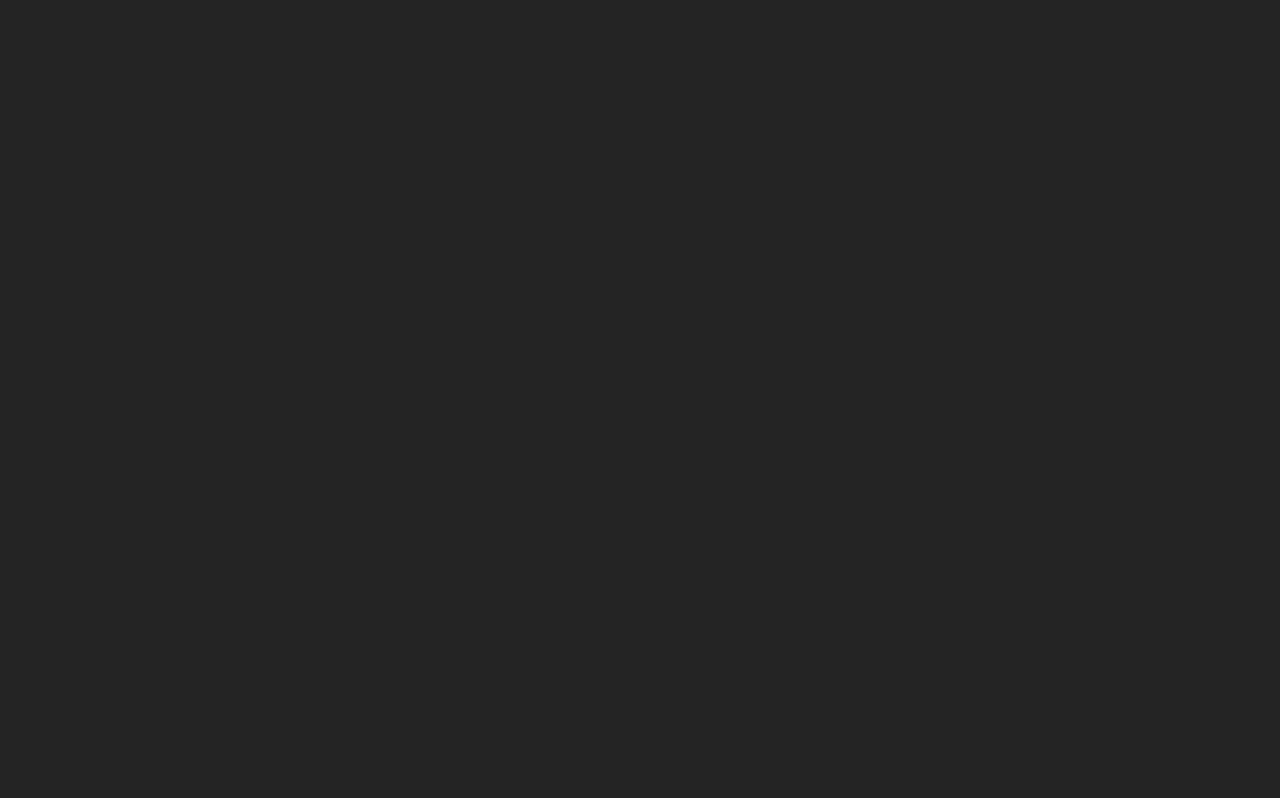
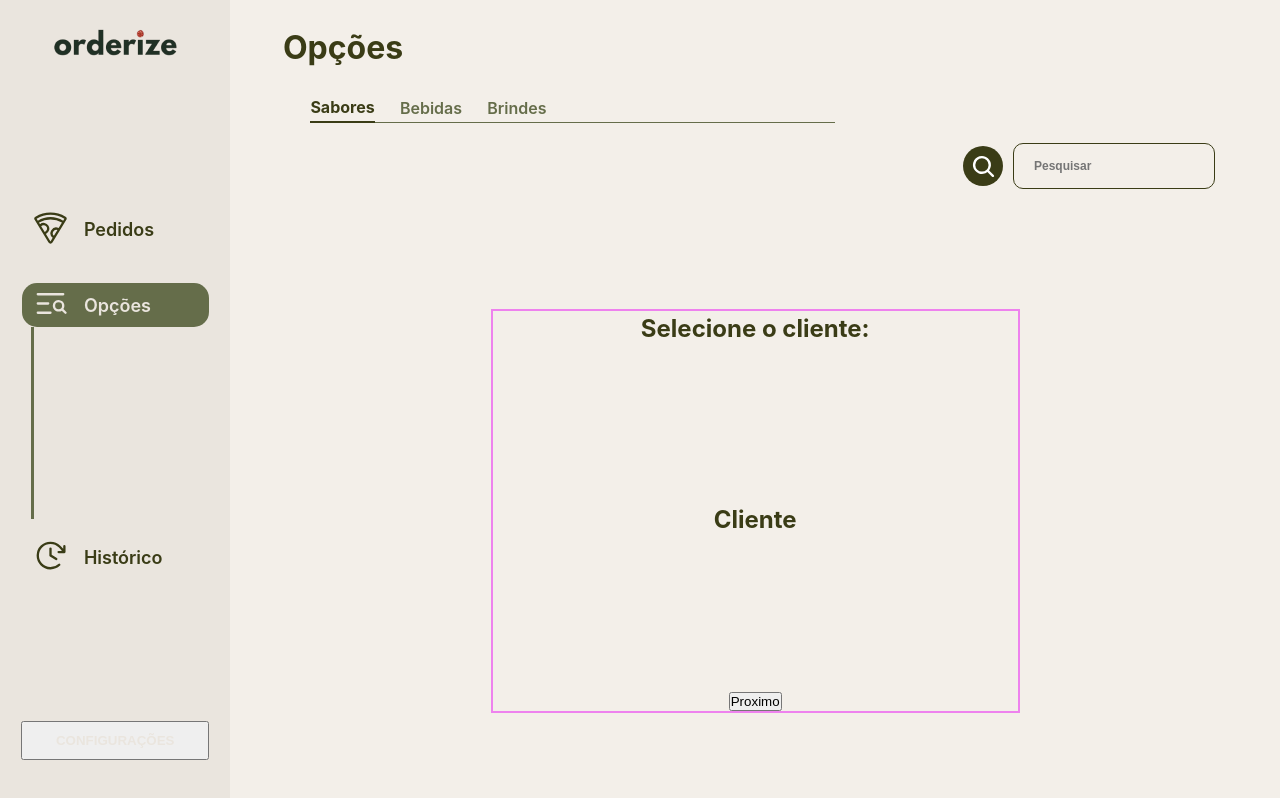
Before and after one commit to Orderize/site, a React (Vite) app: page /sabores in a window 1280 px wide. Before the commit this address had no page. Built offline with nearby package versions, Linux system fonts and the light colour scheme.

Commit message:
[FEAT] Uploading Flavor and Order page in progress

```diff
--- a/src/App.jsx
+++ b/src/App.jsx
@@ -2,6 +2,7 @@ import React, { StrictMode } from 'react'
 import { Route, Routes, BrowserRouter } from 'react-router-dom'
 import { createRoot } from 'react-dom/client'
 import Navbar from './component/navbar/navbar'
+import Flavor from './component/page/options/flavor'
 import Order from './component/page/new_order/order'
 import './index.css'
 
@@ -11,13 +12,18 @@ createRoot(document.getElementById('root')).render(
       <Routes>
 
         <Route
-          path='/pizzas'
+          path='/'
+          element={ <Navbar /> }
+        ></Route>
+
+        <Route
+          path='/pedidos'
           element={ <Order /> }
         ></Route>
 
         <Route
-          path='/'
-          element={ <Navbar /> }
+          path='/sabores'
+          element={ <Flavor /> }
         ></Route>
 
       </Routes>
--- /dev/null
+++ b/src/component/breadcrumb/breadcrumb.css
@@ -0,0 +1,38 @@
+.container-breadcrumb {
+    width: 50%;
+    border-bottom: 1px solid #656D4A;
+}
+
+.container-breadcrumb > .organization {
+    display: flex;
+    justify-content: space-between;
+
+    width: 45%;
+}
+
+.container-breadcrumb > .organization > li {
+    display: flex;
+    align-items: center;
+    justify-content: space-between;
+
+    list-style-type: none;
+}
+
+.container-breadcrumb > .organization > li > a {
+    height: 100%;
+
+    color: #656D4A;
+
+    font-weight: 600;
+
+    text-decoration: none;
+}
+
+.container-breadcrumb > .organization > li > a.active {
+    color: #3A3C16;
+    border-bottom: 2px solid #3A3C16;
+
+    font-weight: 700;
+
+    text-decoration: none;
+}
--- /dev/null
+++ b/src/component/breadcrumb/breadcrumb.jsx
@@ -0,0 +1,34 @@
+import React from "react";
+import "./breadcrumb.css"
+import ButtonNavbar from "../navbar/button/buttonNavbar";
+
+function breadcrumb({ activeButton }) {
+    return (
+        <>
+            <nav className="container-breadcrumb">
+                <ul className="organization">
+                    <li>
+                        <a
+                            href="/sabores"
+                            className={ activeButton === "sabores" ? "active": "" }
+                        >Sabores</a>
+                    </li>
+                    <li>
+                        <a
+                            href=""
+                            className={ activeButton === "bebidas" ? "active": "" }
+                        >Bebidas</a>
+                    </li>
+                    <li>
+                        <a
+                            href=""
+                            className={ activeButton === "brindes" ? "active": "" }
+                        >Brindes</a>
+                    </li>
+                </ul>
+            </nav>
+        </>
+    );
+}
+
+export default breadcrumb;
--- a/src/component/navbar/navbar.jsx
+++ b/src/component/navbar/navbar.jsx
@@ -4,8 +4,8 @@ import ButtonNavbar from './button/buttonNavbar';
 import Option from "./option/option";
 import "./navbar.css";
 
-function navbar() {
-    const [actualButton, setActualButton] = useState("Pedidos");
+function navbar({ activeButton }) {
+    const [actualButton, setActualButton] = useState(activeButton);
 
     return (
         <>
@@ -14,17 +14,15 @@ function navbar() {
                 <ul className="ordenation-navbar">
                     <ButtonNavbar
                         classx={"main"}
-                        event={ setActualButton }
                         icon={ <Pizza size={37}/> }
                         isActive={actualButton === "Pedidos"}
-                        link="/pizzas"
+                        link="/pedidos"
                         text="Pedidos"
-                        />
+                    />
                     <ButtonNavbar
-                        event={ setActualButton }
                         icon={ <ListMagnifyingGlass size={37}/>}
                         isActive={actualButton === "Opções"}
-                        link="/"
+                        link="/sabores"
                         text="Opções"
                         />
                     {
@@ -33,7 +31,6 @@ function navbar() {
                         : null
                     }
                     <ButtonNavbar
-                        event={ setActualButton }
                         icon={ <ClockClockwise size={37} /> }
                         isActive={actualButton === "Histórico"}
                         link="/"
--- a/src/component/navbar/option/option.jsx
+++ b/src/component/navbar/option/option.jsx
@@ -14,7 +14,7 @@ function option({ isActive }) {
                     event={ setActualButton }
                     icon={ <ForkKnife size={37} /> }
                     isActive={actualButton === "Sabores"}
-                    link="/"
+                    link="/sabores"
                     text="Sabores"
                 />
                 <ButtonNavbar
--- a/src/component/page/new_order/order.css
+++ b/src/component/page/new_order/order.css
@@ -16,7 +16,7 @@
     margin: 3vh auto;
 }
 
-.client-modal {
+.container-order > .client-modal {
     display: flex;
     align-items: center;
     flex-direction: column;
@@ -28,11 +28,11 @@
     border: 2px solid violet;
 }
 
-.client-modal > h2 {
+.container-order > .client-modal > h2 {
     /* color: #656D4A; */
 }
 
-.client-modal > .client-modal-card {
+.container-order > .client-modal > .client-modal-card {
     width: calc(100% - 60px);
     height: 50%;
 
@@ -44,11 +44,11 @@
     padding: 20px 30px;
 }
 
-.client-modal > .client-modal-card > h2 {
+.container-order > .client-modal > .client-modal-card > h2 {
     /* color: #656D4A; */
 }
 
-.client-modal > button {
+.container-order > .client-modal > button {
     width: 200px;
     height: 20px;
     background-color: #656D4A;
--- a/src/component/page/new_order/order.jsx
+++ b/src/component/page/new_order/order.jsx
@@ -5,7 +5,7 @@ import "./order.css"
 function order() {
     return (
         <>
-            <Navbar />
+            <Navbar activeButton={"Pedidos"} />
             <main className="container-order">
                 <h1>Novo Pedido</h1>
                 <section className="client-modal">
--- /dev/null
+++ b/src/component/page/options/flavor.css
@@ -0,0 +1,75 @@
+.container-flavor {
+    width: 82%;
+    height: 100vh;
+
+    background-color: #F3EFE9;
+    color: #3A3C16;
+    font-weight: 700;
+
+    position: absolute;
+    left: 18%;
+}
+
+.container-flavor > h1 {
+    width: 90%;
+
+    margin: 3vh auto;
+}
+
+.container-flavor > nav {
+    margin-left: 10vh;
+}
+
+.container-flavor > .comp-search {
+    display: flex;
+    justify-content: flex-end;
+    align-items: center;
+
+    width: 90%;
+    margin: 20px 5vh;
+}
+
+.container-flavor > .comp-search > label > .icon-search {
+    display: flex;
+    justify-content: center;
+    align-items: center;
+
+    width: 40px;
+    height: 40px;
+
+    background-color: #3A3C16;
+    color: #FFFFFF;
+
+    border: none;
+    border-radius: 50%;
+
+    cursor: pointer;
+}
+
+.container-flavor > .comp-search > .input-search {
+    margin-left: 10px;
+    padding: 15px 20px;
+
+    color: #3A3C16;
+    font-weight: 600;
+    font-size: 12px;
+
+    background-color: #F3EFE9;
+    border: 1px solid #3A3C16;
+    border-radius: 10px;
+
+    outline: none;
+}
+
+.container-flavor > .client-modal {
+    display: flex;
+    align-items: center;
+    flex-direction: column;
+    justify-content: space-between;
+
+
+    margin: 15vh auto;
+    width: 50%;
+    height: 50%;
+    border: 2px solid violet;
+}
--- /dev/null
+++ b/src/component/page/options/flavor.jsx
@@ -0,0 +1,49 @@
+import React, { useState } from "react";
+import { MagnifyingGlass } from "@phosphor-icons/react";
+import Navbar from "../../navbar/navbar";
+import Breadcrumb from "../../breadcrumb/breadcrumb";
+import "./flavor.css"
+
+
+function flavor() {
+    const [valueSearch, setValueSearch] = useState("");
+
+    const enter = () => {
+        console.log(valueSearch);
+    }
+
+    return (
+        <>
+            <Navbar activeButton={"Opções"} />
+            <main className="container-flavor">
+                <h1>Opções</h1>
+                <Breadcrumb activeButton={"sabores"} />
+                <div className="comp-search">
+                    <label htmlFor="search">
+                        <button onClick={enter} className="icon-search">
+                            <MagnifyingGlass size={25} weight="bold" />
+                        </button>
+                    </label>
+                    <input
+                        id="search"
+                        type="text"
+                        value={valueSearch}
+                        onChange={e => {setValueSearch(e.target.value)}}
+                        onKeyDown={e => { e.key === "Enter" ? enter() : null}}
+                        className="input-search"
+                        placeholder="Pesquisar"
+                    />
+                </div>
+                <section className="client-modal">
+                    <h2>Selecione o cliente:</h2>
+                    <div className="client-modal-card">
+                        <h2>Cliente</h2>
+                    </div>
+                    <button>Proximo</button>
+                </section>
+            </main>
+        </>
+    );
+}
+
+export default flavor;
--- /dev/null
+++ b/src/component/search/search.css
@@ -0,0 +1,3 @@
+.container-search {
+
+}
```
Also changed, not shown: src/component/search/search.jsx (added, +20 -0 lines).
